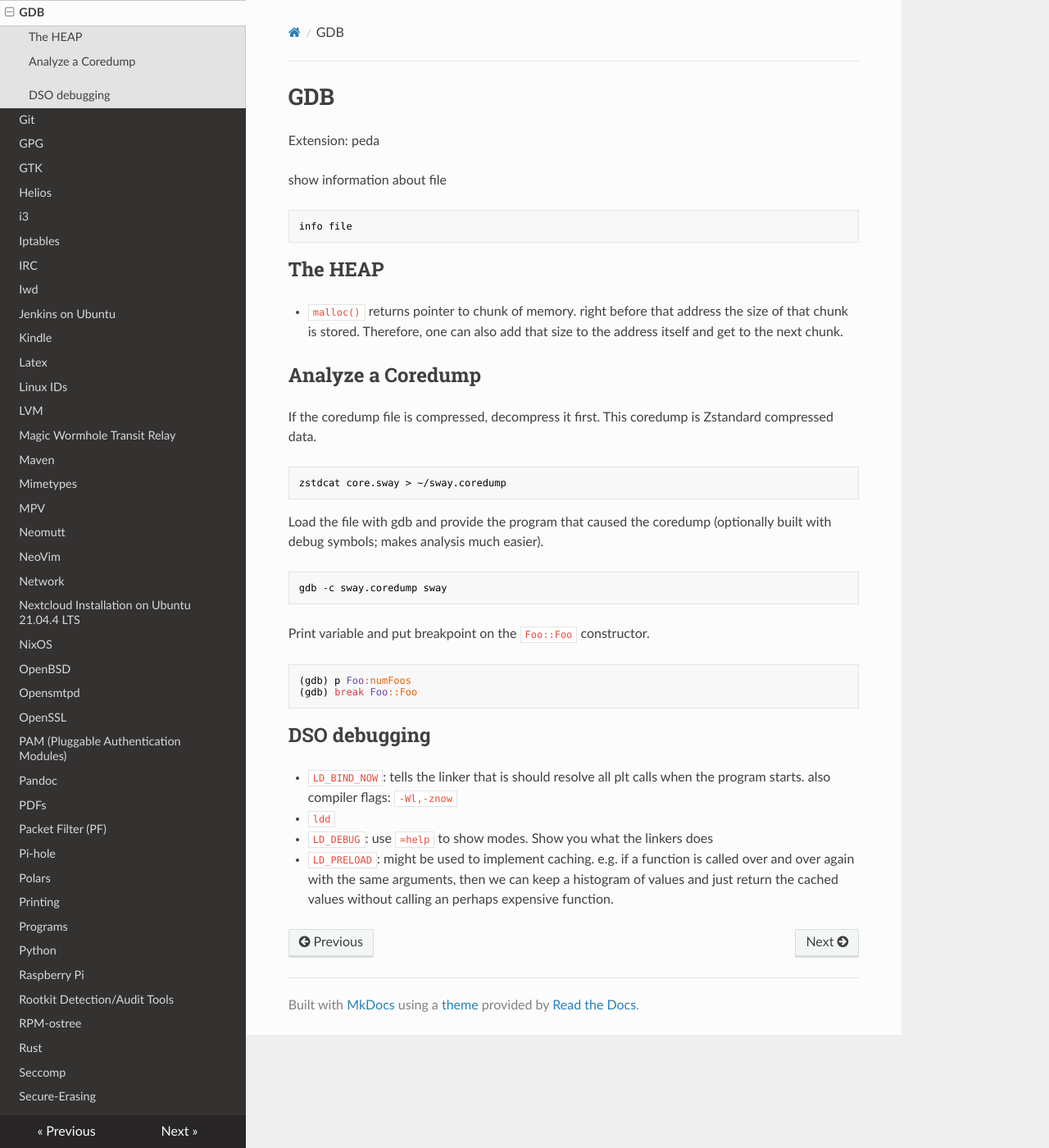
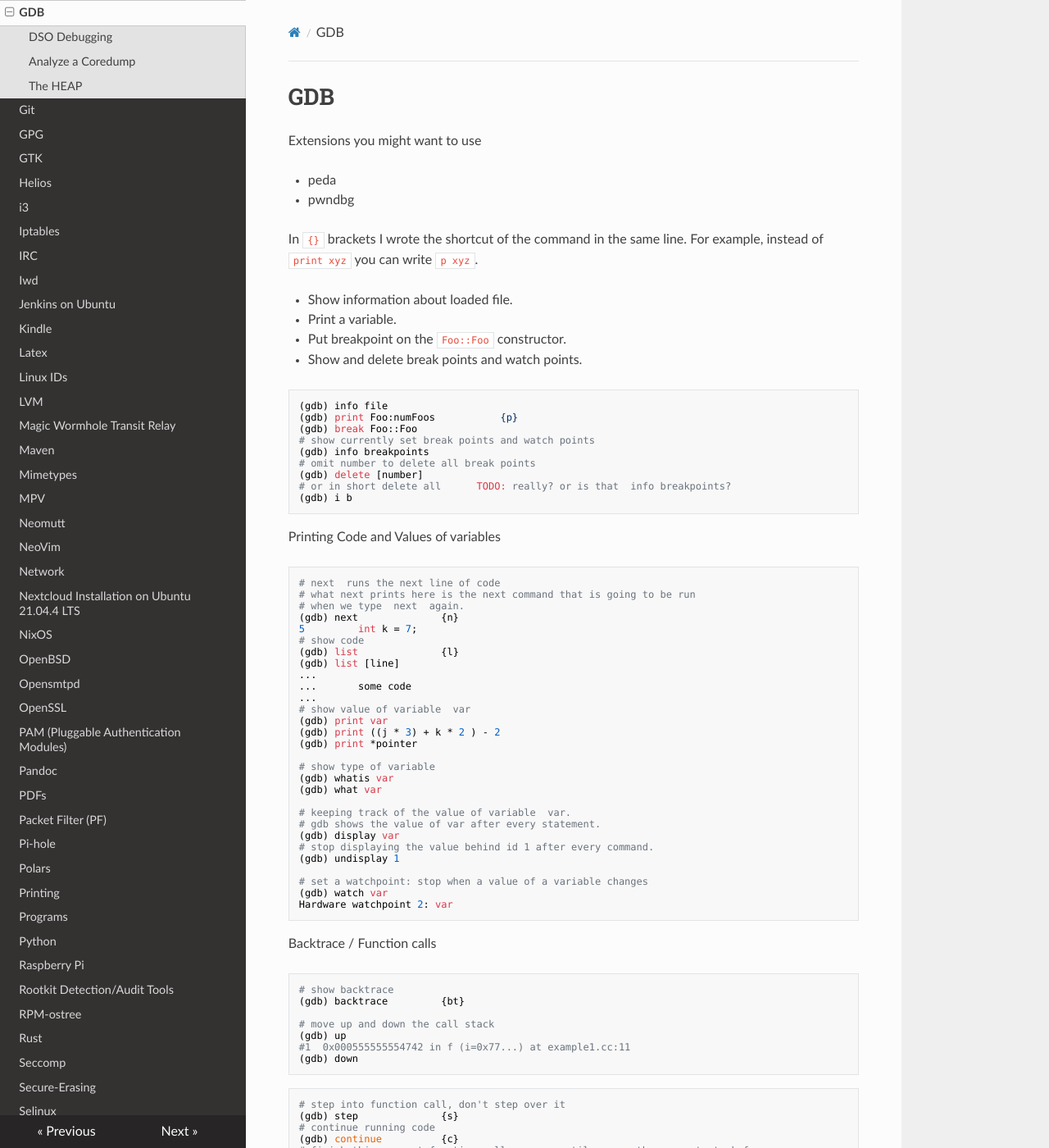
Before and after one commit to Maaxxs/wiki, an MkDocs documentation site: the page built from docs/gdb.md, in a window 1280 px wide and 1400 px high. Shown: the whole window at 82% size. Built offline with MkDocs 1.6.1, drawn with Linux system fonts in a browser that asks for light colours; nearby versions of some CDN libraries; some of the changed text lies outside the part shown.

Commit message:
add gdb notes

````diff
--- a/docs/gdb.md
+++ b/docs/gdb.md
@@ -1,22 +1,120 @@
 # GDB
 
-Extension: peda
+Extensions you might want to use
 
-show information about file
+* peda
+* pwndbg
+
+
+In `{}` brackets I wrote the shortcut of the command in the same line.
+For example, instead of `print xyz` you can write `p xyz`.
+
+- Show information about loaded file.
+- Print a variable.
+- Put breakpoint on the `Foo::Foo` constructor.
+- Show and delete break points and watch points.
+
 ```
-info file
+(gdb) info file
+(gdb) print Foo:numFoos           {p}
+(gdb) break Foo::Foo
+# show currently set break points and watch points
+(gdb) info breakpoints
+# omit number to delete all break points
+(gdb) delete [number]
+# or in short delete all      TODO: really? or is that  info breakpoints?
+(gdb) i b
 ```
 
-## The HEAP
+Printing Code and Values of variables
 
-- `malloc()` returns pointer to chunk of memory. right before that address the
-  size of that chunk is stored. Therefore, one can also add that size to the
-  address itself and get to the next chunk.
+```
+# next  runs the next line of code
+# what next prints here is the next command that is going to be run
+# when we type  next  again.
+(gdb) next              {n}
+5         int k = 7;
+# show code
+(gdb) list              {l}
+(gdb) list [line]
+...
+...       some code
+...
+# show value of variable  var
+(gdb) print var
+(gdb) print ((j * 3) + k * 2 ) - 2
+(gdb) print *pointer
+
+# show type of variable
+(gdb) whatis var
+(gdb) what var
+
+# keeping track of the value of variable  var.
+# gdb shows the value of var after every statement.
+(gdb) display var
+# stop displaying the value behind id 1 after every command.
+(gdb) undisplay 1
+
+# set a watchpoint: stop when a value of a variable changes
+(gdb) watch var
+Hardware watchpoint 2: var
+```
+
+Backtrace / Function calls
+
+```
+# show backtrace
+(gdb) backtrace         {bt}
+
+# move up and down the call stack
+(gdb) up
+#1  0x000555555554742 in f (i=0x77...) at example1.cc:11
+(gdb) down
+```
+
+
+```
+# step into function call, don't step over it
+(gdb) step              {s}
+# continue running code
+(gdb) continue          {c}
+# finish this current function call. -> run until we pop the current stack frame
+(gdb) finish
+```
+
+Reverse Debugging
+
+```
+# record everything from this point onward
+(gdb) target record-full
+(gdb) next # do stuff ...
+(gdb) reverse-next          {rn}
+(gdb) reverse-step
+(gdb) reverse-continue
+```
+
+Change the value of a variable
+
+```
+(gdb) set var x=15
+```
+
+
+## DSO Debugging
+
+- `LD_BIND_NOW`: tells the linker that is should resolve all PLT calls
+  when the program starts. Also compiler flags: `-Wl,-znow`
+- `ldd`
+- `LD_DEBUG`: use `=help` to show modes. Show you what the linkers does
+- `LD_PRELOAD`: might be used to implement caching. e.g. if a function
+  is called over and over again with the same arguments, then we can
+  keep a histogram of values and just return the cached values without
+  calling a possibly expensive function.
 
 ## Analyze a Coredump
 
-If the coredump file is compressed, decompress it first. This coredump is
-Zstandard compressed data.
+If the coredump file is compressed, decompress it first.
+This coredump is Zstandard compressed data.
 
 ```sh
 zstdcat core.sway > ~/sway.coredump
@@ -29,23 +127,8 @@ Load the file with gdb and provide the program that caused the coredump
 gdb -c sway.coredump sway
 ```
 
-##
+## The HEAP
 
-Print variable and put breakpoint on the `Foo::Foo` constructor.
-
-```
-(gdb) p Foo:numFoos
-(gdb) break Foo::Foo
-```
-
-
-## DSO debugging
-
-- `LD_BIND_NOW`: tells the linker that is should resolve all plt calls
-  when the program starts. also compiler flags: `-Wl,-znow`
-- `ldd`
-- `LD_DEBUG`: use `=help` to show modes. Show you what the linkers does
-- `LD_PRELOAD`: might be used to implement caching. e.g. if a function
-  is called over and over again with the same arguments, then we can
-  keep a histogram of values and just return the cached values without
-  calling an perhaps expensive function.
+- `malloc()` returns pointer to chunk of memory.
+  Right before that address the size of that chunk is stored.
+  Therefore, one can also add that size to the address itself and get to the next chunk.
````
